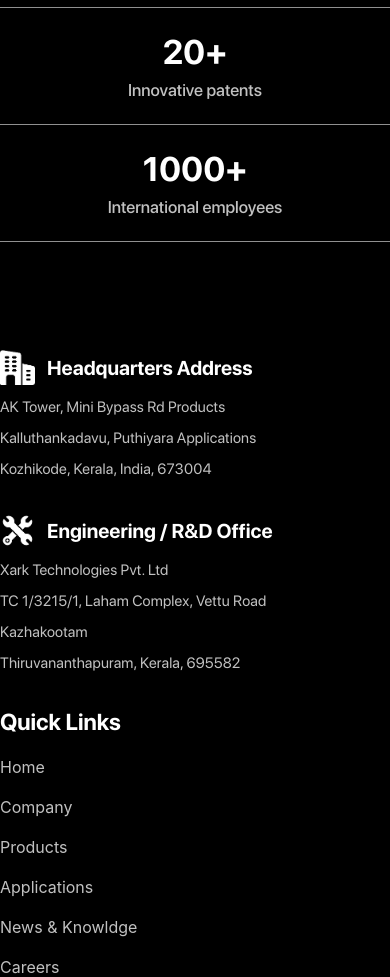
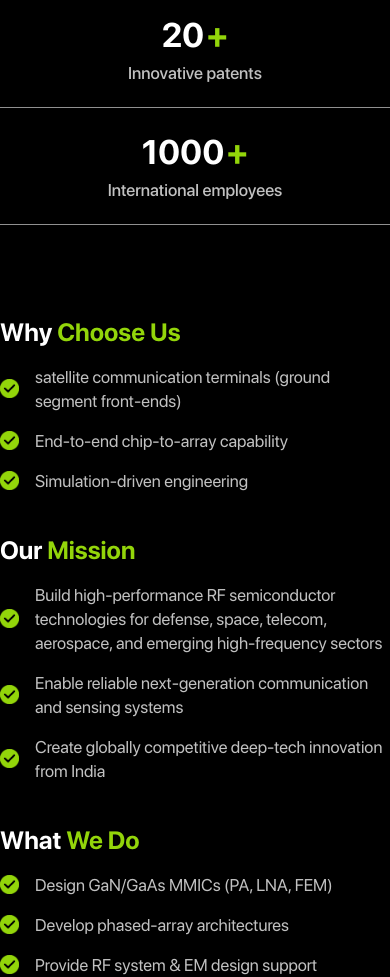
Before and after one commit to Fenar7/Xark_Tech_Web, a Next.js app: page /about-xark in a window 390 px wide. Shown: the part 1020-1997 px from the top of the page. Built offline with nearby package versions, Linux system fonts and the light colour scheme.

Commit message:
new sec abt init

```diff
--- a/app/about-xark/page.tsx
+++ b/app/about-xark/page.tsx
@@ -2,6 +2,7 @@
 import Header from '../components/Header/Header';
 import PageHeroSection from '../components/PageHeroSection/PageHeroSection';
 import IntroSection from '../components/about/IntroSection/IntroSection';
+import KeyPointsSection from '../components/about/KeyPointsSection/KeyPointsSection';
 
 const page = () => {
     return (
@@ -22,6 +23,7 @@
                 secondaryButtonHref="#contact"
             />
             <IntroSection />
+            <KeyPointsSection />
         </main>
     );
 };
--- a/app/components/about/IntroSection/IntroSection.tsx
+++ b/app/components/about/IntroSection/IntroSection.tsx
@@ -1,15 +1,82 @@
-import React from 'react';
+'use client';
+
+import React, { useEffect, useRef } from 'react';
+import { gsap } from 'gsap';
 import SectionHeader from '../../ui/SectionHeader/SectionHeader';
 import './style.scss';
 
 const metrics = [
-    { value: '7', label: 'Global Facilities' },
-    { value: '12+', label: 'Years of RF experience' },
-    { value: '20+', label: 'Innovative patents' },
-    { value: '1000+', label: 'International employees' },
+    { value: 7, label: 'Global Facilities', hasPlus: false },
+    { value: 12, label: 'Years of RF experience', hasPlus: true },
+    { value: 20, label: 'Innovative patents', hasPlus: true },
+    { value: 1000, label: 'International employees', hasPlus: true },
 ];
 
 const IntroSection = () => {
+    const metricsSectionRef = useRef<HTMLDivElement>(null);
+    const counterRefs = useRef<(HTMLSpanElement | null)[]>([]);
+    const hasAnimatedRef = useRef(false);
+
+    const setCounterRef = (index: number, element: HTMLSpanElement | null) => {
+        counterRefs.current[index] = element;
+    };
+
+    useEffect(() => {
+        const metricsSection = metricsSectionRef.current;
+        if (!metricsSection) return;
+
+        const prefersReducedMotion = window.matchMedia('(prefers-reduced-motion: reduce)').matches;
+
+        const animateCounters = () => {
+            if (hasAnimatedRef.current) return;
+            hasAnimatedRef.current = true;
+
+            const timeline = gsap.timeline();
+
+            metrics.forEach((metric, index) => {
+                const element = counterRefs.current[index];
+                if (!element) return;
+
+                if (prefersReducedMotion) {
+                    element.textContent = String(metric.value);
+                    return;
+                }
+
+                const counterProxy = { value: 0 };
+                timeline.to(
+                    counterProxy,
+                    {
+                        value: metric.value,
+                        duration: metric.value >= 1000 ? 1.8 : 1.45,
+                        ease: 'power4.out',
+                        onUpdate: () => {
+                            element.textContent = String(Math.round(counterProxy.value));
+                        },
+                    },
+                    index * 0.12
+                );
+            });
+        };
+
+        const observer = new IntersectionObserver(
+            (entries) => {
+                entries.forEach((entry) => {
+                    if (entry.isIntersecting) {
+                        animateCounters();
+                        observer.disconnect();
+                    }
+                });
+            },
+            { threshold: 0.35 }
+        );
+
+        observer.observe(metricsSection);
+
+        return () => {
+            observer.disconnect();
+        };
+    }, []);
+
     return (
         <div className="intro-section-container flex items-center justify-center">
             <div className="intro-section container">
@@ -31,10 +98,15 @@
                     and smart infrastructure.
                 </p>
 
-                <div className="metrics-section">
-                    {metrics.map((item) => (
+                <div className="metrics-section" ref={metricsSectionRef}>
+                    {metrics.map((item, index) => (
                         <div className="metrics-item" key={item.label}>
-                            <h6>{item.value}</h6>
+                            <h6>
+                                <span ref={(el) => setCounterRef(index, el)} className="metric-value">
+                                    0
+                                </span>
+                                {item.hasPlus && <span className="metric-plus">+</span>}
+                            </h6>
                             <p>{item.label}</p>
                         </div>
                     ))}
--- a/app/components/about/IntroSection/style.scss
+++ b/app/components/about/IntroSection/style.scss
@@ -7,6 +7,8 @@
 
 .intro-section {
     .section-header__title {
+        font-size: 3.25rem;
+        margin: 0 0 2rem;
         max-width: 100%;
     }
 }
@@ -14,10 +16,10 @@
 .intro-section__description {
     color: $light-grey;
     font-family: $font-sf-pro;
-    font-size: 2rem;
+    font-size: 1.3rem;
     font-style: normal;
     font-weight: 300;
-    line-height: 1.6;
+    line-height: 1.54167;
     margin: 0;
 }
 
@@ -44,6 +46,18 @@
         font-style: normal;
         font-weight: 700;
         line-height: normal;
+        display: inline-flex;
+        align-items: center;
+        justify-content: center;
+        gap: 0.125rem;
+    }
+
+    .metric-value {
+        color: $white;
+    }
+
+    .metric-plus {
+        color: $cta-green;
     }
 
     p {
@@ -58,20 +72,20 @@
     }
 }
 
-@media (max-width: 90rem) {
-    .intro-section__description {
-        font-size: 1.625rem;
-    }
-}
-
 @media (max-width: 64rem) {
     .intro-section-container {
         padding: 4.5rem 0 4rem;
     }
 
+    .intro-section {
+        .section-header__title {
+            font-size: 2.75rem;
+            margin-bottom: 1.5rem;
+        }
+    }
+
     .intro-section__description {
-        font-size: 1.3125rem;
-        line-height: 1.55;
+        font-size: 1.25rem;
     }
 
     .metrics-section {
@@ -111,9 +125,16 @@
         padding: 3.5rem 0;
     }
 
+    .intro-section {
+        .section-header__title {
+            font-size: 2.25rem;
+            margin-bottom: 1.25rem;
+        }
+    }
+
     .intro-section__description {
-        font-size: 1.0625rem;
-        line-height: 1.6;
+        font-size: 1.125rem;
+        line-height: 1.54167;
     }
 
     .metrics-section {
@@ -139,3 +160,15 @@
         }
     }
 }
+
+@media (max-width: 30rem) {
+    .intro-section {
+        .section-header__title {
+            font-size: 2rem;
+        }
+    }
+
+    .intro-section__description {
+        font-size: 1rem;
+    }
+}
--- /dev/null
+++ b/app/components/about/KeyPointsSection/KeyPointsSection.tsx
@@ -0,0 +1,72 @@
+import React from 'react';
+import Image from 'next/image';
+import './style.scss';
+
+const columns = [
+    {
+        title: (
+            <>
+                Why <span>Choose Us</span>
+            </>
+        ),
+        points: [
+            'satellite communication terminals (ground segment front-ends)',
+            'End-to-end chip-to-array capability',
+            'Simulation-driven engineering',
+        ],
+    },
+    {
+        title: (
+            <>
+                Our <span>Mission</span>
+            </>
+        ),
+        points: [
+            'Build high-performance RF semiconductor technologies for defense, space, telecom, aerospace, and emerging high-frequency sectors',
+            'Enable reliable next-generation communication and sensing systems',
+            'Create globally competitive deep-tech innovation from India',
+        ],
+    },
+    {
+        title: (
+            <>
+                What <span>We Do</span>
+            </>
+        ),
+        points: [
+            'Design GaN/GaAs MMICs (PA, LNA, FEM)',
+            'Develop phased-array architectures',
+            'Provide RF system & EM design support',
+        ],
+    },
+];
+
+const KeyPointsSection = () => {
+    return (
+        <div className="keypoints-section-container flex items-center justify-center">
+            <div className="keypoints-section container">
+                {columns.map((column, columnIndex) => (
+                    <div className="keypoints-column" key={`column-${columnIndex}`}>
+                        <h5>{column.title}</h5>
+                        <div className="points-container">
+                            {column.points.map((point) => (
+                                <div className="point-item" key={point}>
+                                    <Image
+                                        src="/images/icons/green-tick.png"
+                                        alt=""
+                                        width={19}
+                                        height={19}
+                                        aria-hidden="true"
+                                    />
+                                    <p>{point}</p>
+                                </div>
+                            ))}
+                        </div>
+                    </div>
+                ))}
+            </div>
+        </div>
+    );
+};
+
+export default KeyPointsSection;
--- /dev/null
+++ b/app/components/about/KeyPointsSection/style.scss
@@ -0,0 +1,121 @@
+@use '../../../../styles/variables' as *;
+
+.keypoints-section-container {
+    background: $black;
+    padding: 3.5rem 0 6rem;
+}
+
+.keypoints-section {
+    display: grid;
+    grid-template-columns: repeat(3, minmax(0, 1fr));
+    gap: 4rem;
+}
+
+.keypoints-column {
+    h5 {
+        margin: 0;
+        color: $white;
+        font-family: $font-sf-pro;
+        font-size: 1.875rem;
+        font-style: normal;
+        font-weight: 700;
+        line-height: normal;
+
+        span {
+            color: $cta-green;
+        }
+    }
+}
+
+.points-container {
+    margin-top: 1.4375rem;
+    display: flex;
+    flex-direction: column;
+    gap: 1.4375rem;
+}
+
+.point-item {
+    display: grid;
+    grid-template-columns: 1.1875rem minmax(0, 1fr);
+    align-items: center;
+    column-gap: 1.5625rem;
+
+    img {
+        width: 1.1875rem;
+        height: 1.1875rem;
+        object-fit: contain;
+    }
+
+    p {
+        margin: 0;
+        color: $light-grey;
+        font-family: $font-sf-pro;
+        font-size: 1.5rem;
+        font-style: normal;
+        font-weight: 300;
+        line-height: 2.3125rem;
+    }
+}
+
+@media (max-width: 90rem) {
+    .keypoints-section {
+        gap: 2.75rem;
+    }
+
+    .point-item {
+        p {
+            font-size: 1.375rem;
+            line-height: 2.05rem;
+        }
+    }
+}
+
+@media (max-width: 75rem) {
+    .keypoints-section-container {
+        padding: 3rem 0 4.5rem;
+    }
+
+    .keypoints-section {
+        grid-template-columns: 1fr;
+        gap: 2.625rem;
+    }
+
+    .keypoints-column {
+        h5 {
+            font-size: 1.75rem;
+        }
+    }
+
+    .points-container {
+        margin-top: 1.125rem;
+        gap: 1rem;
+    }
+
+    .point-item {
+        p {
+            font-size: 1.25rem;
+            line-height: 1.8rem;
+        }
+    }
+}
+
+@media (max-width: 40rem) {
+    .keypoints-section-container {
+        padding: 2.25rem 0 3.5rem;
+    }
+
+    .keypoints-column {
+        h5 {
+            font-size: 1.5625rem;
+        }
+    }
+
+    .point-item {
+        column-gap: 1rem;
+
+        p {
+            font-size: 1.0625rem;
+            line-height: 1.5rem;
+        }
+    }
+}
```
Also changed, not shown: public/images/icons/green-tick.png (added).
